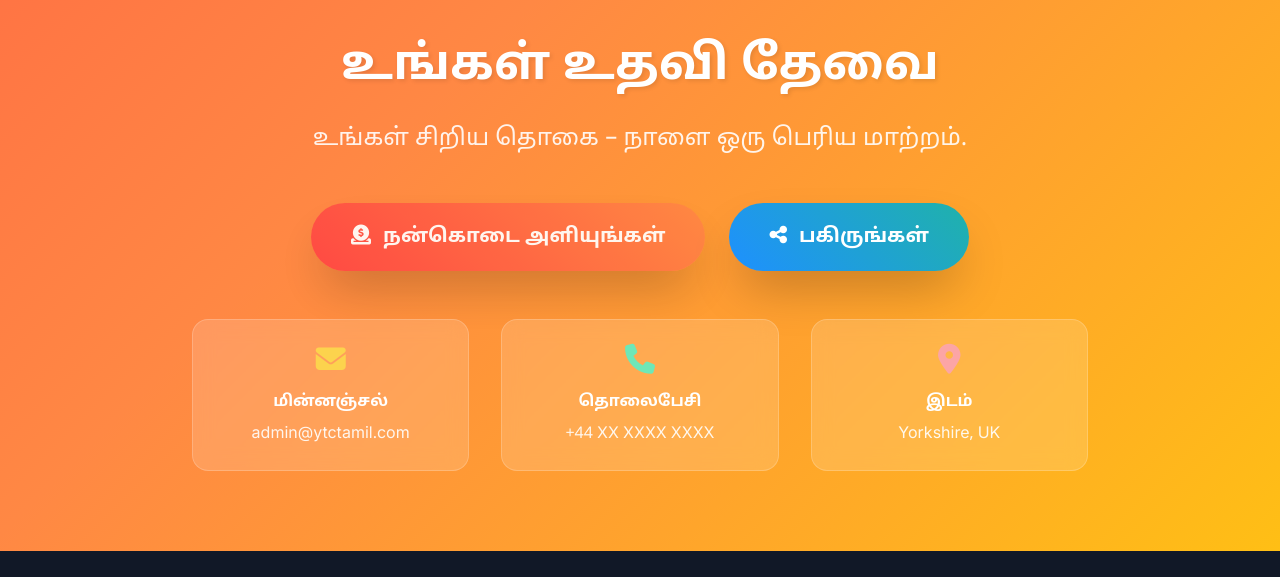
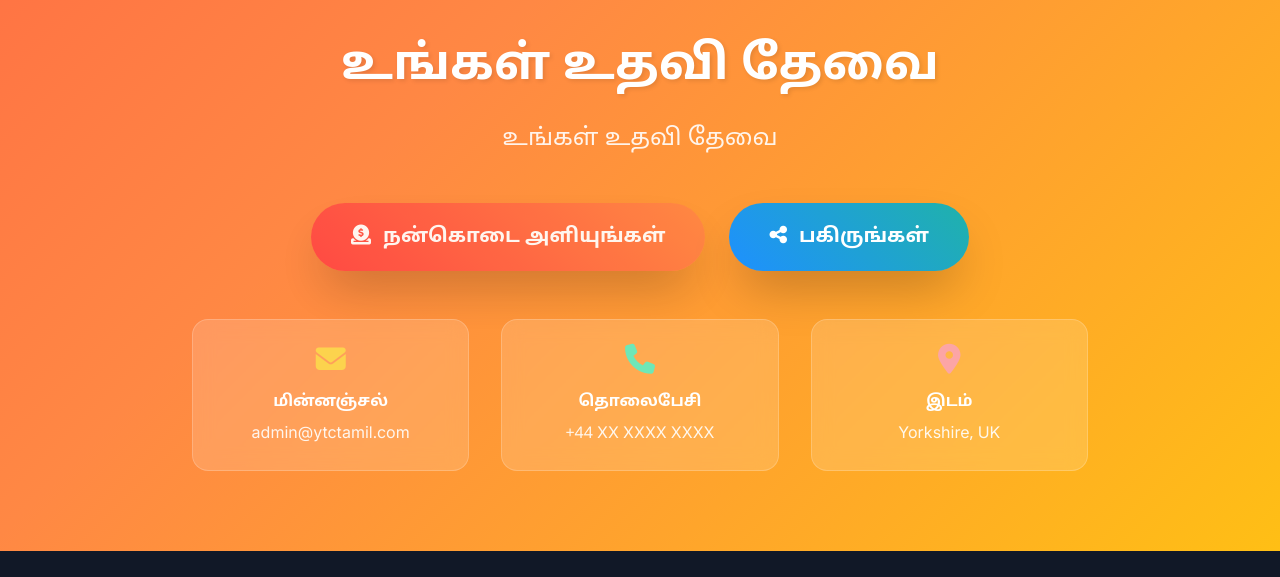
Before and after one commit to Fernando280773/YTCHelpforTamilHeroes, a website: page index.html in a window 1280 px wide. Shown: the part 3700-4277 px from the top of the page. Drawn offline with nearby package versions, Linux system fonts and the light colour scheme; animation ran at ten frames a second.

Commit message:
Update line 269: replace with 'உங்கள் உதவி தேவை' (no other changes)

```diff
--- a/index.html
+++ b/index.html
@@ -269,7 +269,7 @@
                     உங்கள் உதவி தேவை
                 </h2>
                 <p class="text-xl md:text-2xl text-white mb-12 max-w-4xl mx-auto opacity-90">
-                    உங்கள் சிறிய தொகை  – நாளை ஒரு பெரிய மாற்றம்.
+                    உங்கள் உதவி தேவை
                 </p>
 
                 <div class="flex flex-col md:flex-row gap-6 justify-center mb-12">
```
